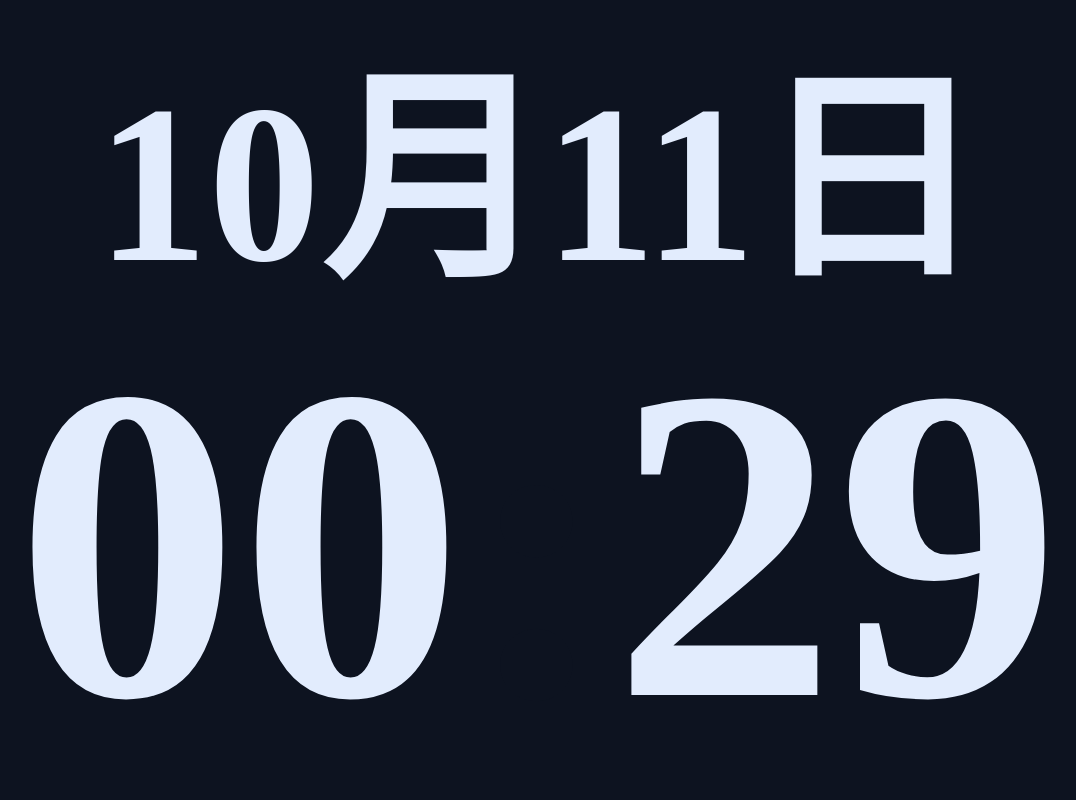
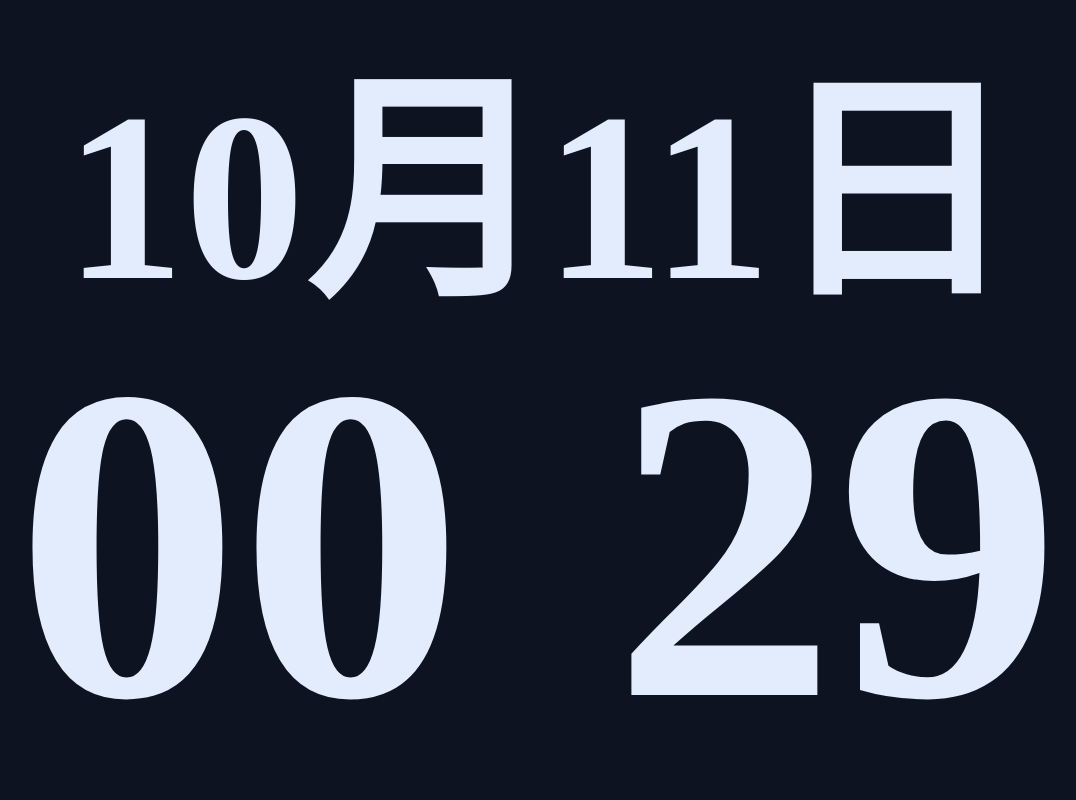
Before and after one commit to huzhengen/clock, a plain HTML site: page index.html in a window 1280 px wide. Shown: the whole page, without its empty margins (102-1178 px from the left). Drawn offline with Linux system fonts and the light colour scheme.

Commit message:
Update index.html

```diff
--- a/index.html
+++ b/index.html
@@ -14,7 +14,7 @@
 
         #date {
             text-align: center;
-            font-size: 28vh;
+            font-size: 30vh;
             font-weight: bold;
             color: #e2ecfd;
             height: 40vh;
```
